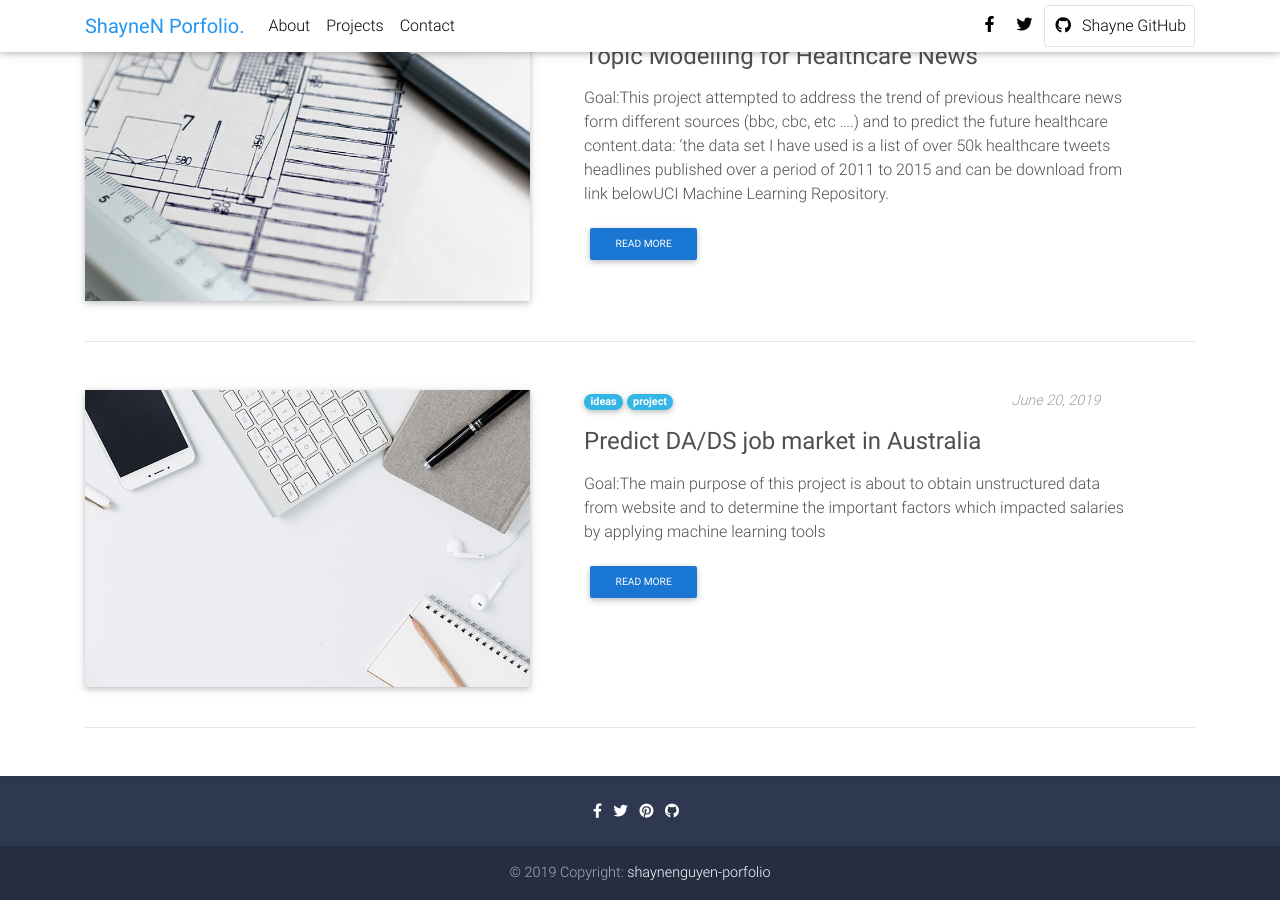
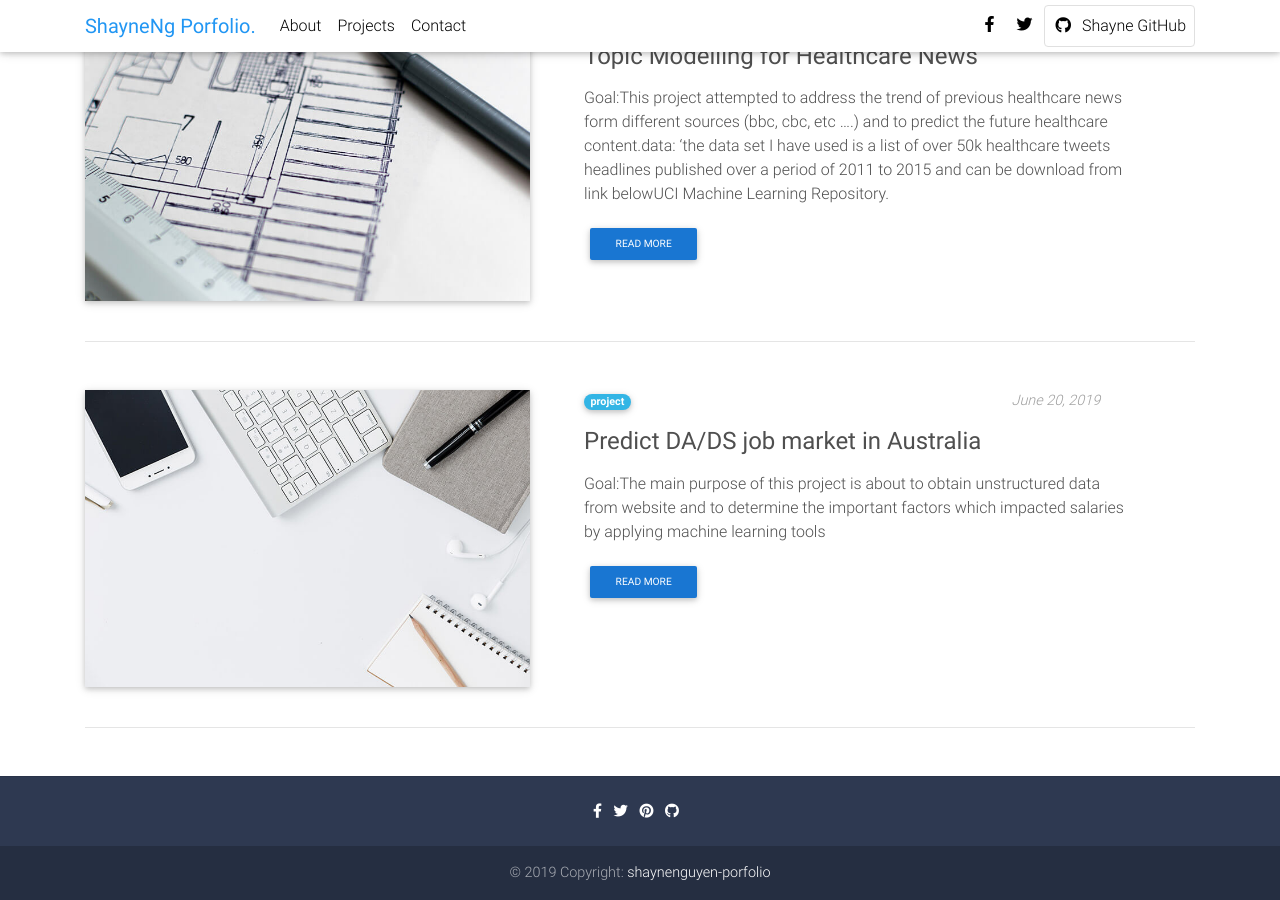
Before and after one commit to sealbamboo/porfolio, a Jekyll site: the page built from index.md, in a window 1280 px wide and 900 px high, scrolled down 1086 px. Built offline with Jekyll 4.4.1, drawn with Linux system fonts in a browser that asks for light colours; nearby versions of some CDN libraries.

```diff
--- a/_config.yml
+++ b/_config.yml
@@ -17,7 +17,7 @@ title: ShayneNg-Porfolio
 email: shaynenguyen2012@gmail.com
 description: >- # this means to ignore newlines until "baseurl:"
   Where Shayne's awesome work come to live
-baseurl: "/" # the subpath of your site, e.g. /blog
+baseurl: "" # the subpath of your site, e.g. /blog
 url: "https://sealbamboo.github.io/shayne-porfolio" # the base hostname & protocol for your site, e.g. http://example.com
 twitter_username: jekyllrb
 github_username:  sealbamboo
--- a/_includes/nav.html
+++ b/_includes/nav.html
@@ -4,7 +4,7 @@
 
         <!-- Brand -->
         <a class="navbar-brand waves-effect" href="{{ site.baseurl }}/">
-            <strong class="blue-text">ShayneN Porfolio.</strong>
+            <strong class="blue-text">ShayneNg Porfolio.</strong>
         </a>
 
         <!-- Collapse -->
--- a/_posts/2020-06-24-Predict-DS-salary.md
+++ b/_posts/2020-06-24-Predict-DS-salary.md
@@ -3,7 +3,7 @@ layout: post
 title: Predict DA/DS job market in Australia
 date: 2019-06-20 10:23:52 +1000
 image: default-photo3.jpg
-categories: ideas project
+categories: project
 ---
 ### **Goal:**
 The main purpose of this project is about to obtain unstructured data from website and to determine the important factors which impacted salaries by applying machine learning tools
@@ -27,31 +27,31 @@ Job's information will be: ***title, role, location, description and salary***
 After carefully cleaning the data, I can rely on 310 relevant job advertisements, where all contain the significant salary info. I decided to scrapt more job search (next 2-3 days) and to impute some missing salaries value by having an effect on the median salary
 These pictures belows show the process:
 1. *Impute **Wages column***
-    ![explore raw data]({{site.baseurl}}//assets/images/pro_p4_data2.jpg){: .md-img.md-img-1}
+    ![explore raw data]({{site.baseurl}}/assets/images/pro_p4_data2.jpg){: .md-img.md-img-1}
 2. *Visualize **Job Title***
-    ![explore raw data]({{site.baseurl}}//assets/images/pro_p4_eda1.jpg){: .md-img.md-img-1}
+    ![explore raw data]({{site.baseurl}}/assets/images/pro_p4_eda1.jpg){: .md-img.md-img-1}
 3. *Visualize **Job Title** per **Location***
-    ![explore raw data]({{site.baseurl}}//assets/images/pro_p4_eda3.jpg){: .md-img.md-img-1}
+    ![explore raw data]({{site.baseurl}}/assets/images/pro_p4_eda3.jpg){: .md-img.md-img-1}
 4. *Visualize **Job Wages** per **Location***
-    ![explore raw data]({{site.baseurl}}//assets/images/pro_p4_eda6.jpg){: .md-img.md-img-1}
+    ![explore raw data]({{site.baseurl}}/assets/images/pro_p4_eda6.jpg){: .md-img.md-img-1}
 5. *Visualize **Contract Type***
-    ![explore raw data]({{site.baseurl}}//assets/images/pro_p4_eda7.jpg){: .md-img.md-img-1}
+    ![explore raw data]({{site.baseurl}}/assets/images/pro_p4_eda7.jpg){: .md-img.md-img-1}
 6. *Visualize**Salary** per industries*
-    ![explore raw data]({{site.baseurl}}//assets/images/pro_p4_eda5.jpg){: .md-img.md-img-1}
+    ![explore raw data]({{site.baseurl}}/assets/images/pro_p4_eda5.jpg){: .md-img.md-img-1}
 
 <br><br>
 ### **Model:**
 Beforehand, I started to identify my baseline which is ***68.83%***. Then, I did some models to compare and select the best one which is ***BaggingClassifier*** because of
 
-![explore raw data]({{site.baseurl}}//assets/images/pro_p4_model1.jpg){: .md-img.md-img-1}
+![explore raw data]({{site.baseurl}}/assets/images/pro_p4_model1.jpg){: .md-img.md-img-1}
 
 <br><br>
 ### **Natural Language Processing (NLP):**
 I then decided to move forward to NLP part which is mainly focused on ***Job Description***. By applying some basic techniques, I stopped at selecting most 6 common topics.
 1. *Visualize **Topic Model***
-    ![explore raw data]({{site.baseurl}}//assets/images/pro_p4_nlp1.jpg){: .md-img.md-img-1}
+    ![explore raw data]({{site.baseurl}}/assets/images/pro_p4_nlp1.jpg){: .md-img.md-img-1}
 2. *Visualize **Topic Model** with KMeans*
-    ![explore raw data]({{site.baseurl}}//assets/images/pro_p4_nlp2.jpg){: .md-img.md-img-1}
+    ![explore raw data]({{site.baseurl}}/assets/images/pro_p4_nlp2.jpg){: .md-img.md-img-1}
 
 [Sk]: https://seek.com.au
 [GCL]: 35.189.11.206:1306
```
Also changed, not shown: _posts/2019-06-20-Topic-Modelling-for-Healthcare-news.md (+8 -8 lines).
